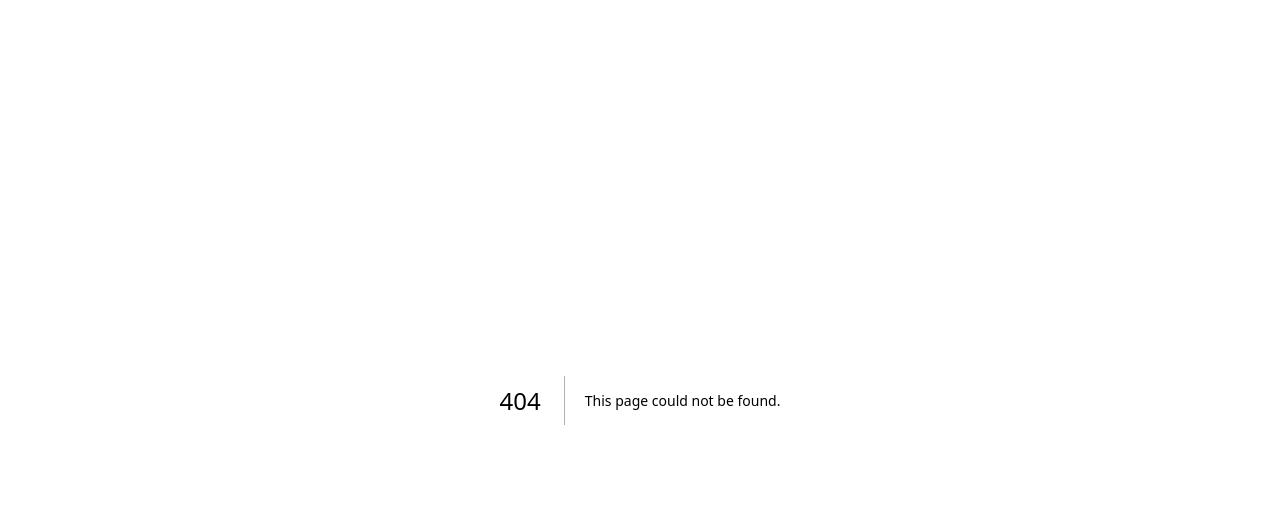
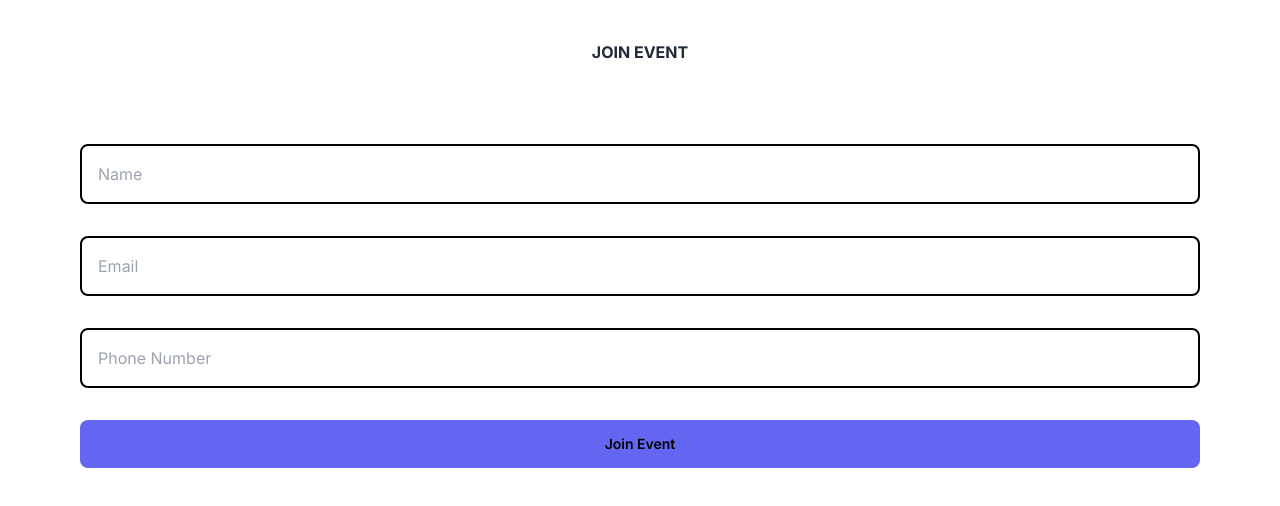
Before and after one commit to fajri-farid/eventmakers-bitwiz, a Next.js app: page /detail-event/join-event/1 in a window 1280 px wide. Before the commit this address had no page. Shown: the top 506 px of the page. Built offline with nearby package versions, Linux system fonts and the light colour scheme.

Commit message:
feat: join event funcitonality success

```diff
--- /dev/null
+++ b/src/app/detail-event/join-event/[eventId]/page.js
@@ -0,0 +1,10 @@
+import { JoinEvent } from "@/components/joinevent/joinEvent";
+import React from "react";
+
+export default function page({ eventId }) {
+  return (
+    <div>
+      <JoinEvent eventId={eventId} />
+    </div>
+  );
+}
--- a/src/components/detailevent/toDetailEvent.jsx
+++ b/src/components/detailevent/toDetailEvent.jsx
@@ -32,11 +32,13 @@ export const ToDetailEvent = ({ event }) => {
       <p className="text-2xl">{event?.description}</p>
       <p className="text-2xl">{event?.dateTime}</p>
       <p className="text-2xl">author by admin {event?.author}</p>
-      <Link href={`/event-detail/join-event/${event?.id}`}>
-        <button className="btn btn-ghost bg-indigo-500 text-[#ffffff] hover:btn hover:bg-indigo-500">
-          join event
-        </button>
-      </Link>
+      <div>
+        <Link href={`/detail-event/join-event/${event?.id}`}>
+          <button className="btn btn-ghost bg-indigo-500 text-[#ffffff] hover:btn hover:bg-indigo-500">
+            join event
+          </button>
+        </Link>
+      </div>
     </div>
   );
 };
--- /dev/null
+++ b/src/components/joinevent/joinEvent.jsx
@@ -0,0 +1,94 @@
+"use client";
+import React from "react";
+import { useState, useEffect } from "react";
+import { useRouter } from "next/navigation";
+
+export const JoinEvent = ({ eventId }) => {
+  const [name, setName] = useState("");
+  const [email, setEmail] = useState("");
+  const [phoneNumber, setPhoneNumber] = useState("");
+  const router = useRouter();
+
+  const handleJoinEvent = async () => {
+    try {
+      const token = document.cookie
+        .split("; ")
+        .find((row) => row.startsWith("token="))
+        ?.split("=")[1];
+      if (!token) {
+        throw new Error("Token not found in cookies");
+      }
+
+      const userData = localStorage.getItem("user");
+      const {
+        id: userId,
+        name: userName,
+        email: userEmail,
+      } = JSON.parse(userData);
+
+      const response = await fetch(
+        `https://eventmakers-api.fly.dev/events/${eventId}/join`,
+        {
+          method: "POST",
+          headers: {
+            "Content-Type": "application/json",
+            Authorization: `Bearer ${token}`,
+          },
+          body: JSON.stringify({
+            name: name || userName,
+            email: email || userEmail,
+            phoneNumber,
+          }),
+        }
+      );
+      if (!response.ok) {
+        throw new Error("Failed to join event");
+      }
+
+      const responseData = await response.json();
+      console.log("Join Event Response:", responseData);
+      router.push("/dashboard");
+    } catch (error) {
+      console.error("Error joining event:", error.message);
+    }
+  };
+
+  return (
+    <div>
+      <h2 className="text-center font-bold mt-10">JOIN EVENT</h2>
+      <div className="flex flex-col w-full p-20 gap-4">
+        <input
+          type="text"
+          name="name"
+          placeholder="Name"
+          value={name}
+          className="border-2 border-black p-4 mb-4 block rounded-lg w-full"
+          onChange={(e) => setName(e.target.value)}
+        />
+        <input
+          type="email"
+          name="email"
+          placeholder="Email"
+          value={email}
+          className="border-2 border-black p-4 mb-4 block rounded-lg w-full"
+          onChange={(e) => setEmail(e.target.value)}
+        />
+        <input
+          type="tel"
+          name="phoneNumber"
+          placeholder="Phone Number"
+          value={phoneNumber}
+          className="border-2 border-black p-4 mb-4 block rounded-lg w-full"
+          onChange={(e) => setPhoneNumber(e.target.value)}
+        />
+        <button
+          type="button"
+          onClick={handleJoinEvent}
+          className="btn btn-ghost bg-indigo-500 text-[#000000] hover:btn hover:rounded-badge"
+        >
+          Join Event
+        </button>
+      </div>
+    </div>
+  );
+};
```
